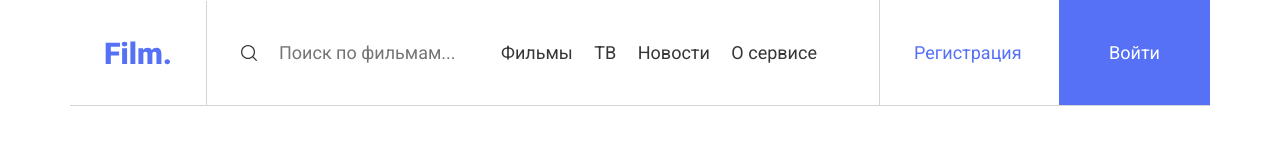
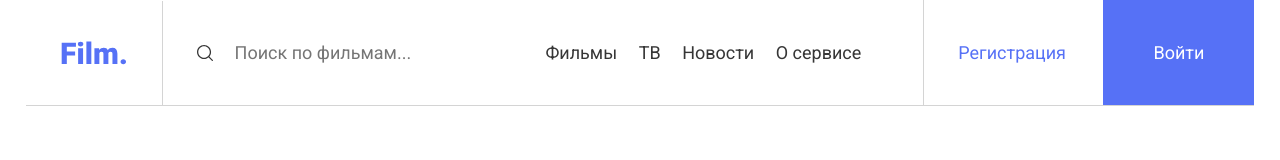
Before and after one commit to Vandon13/ghostbuster, a plain HTML site: page src/index.html in a window 1280 px wide. Drawn offline with Linux system fonts and the light colour scheme.

Commit message:
One bug was fixed and new feature was added

```diff
--- a/src/sass/_grid.sass
+++ b/src/sass/_grid.sass
@@ -1,4 +1,4 @@
 .container
-	max-width: 1140px
+	max-width: 1440px
 	margin: 0 auto
 	width: 96%
--- a/src/sass/sections/_hero.sass
+++ b/src/sass/sections/_hero.sass
@@ -13,16 +13,31 @@
 		font-size: 18px
 		line-height: 21px
 		color: #A5A5A5
+		cursor: pointer
 	&__main
 		margin-right: 44px
 		margin-left: auto
 	&__link
+		position: relative
 		color: $text-color
 		font-style: normal
 		font-weight: normal
 		font-size: 18px
 		line-height: 21px
 		margin-right: 18px
+		&:after
+			content: ''
+			position: absolute
+			bottom: 0
+			left: 0
+			width: 100%
+			height: 2px
+			background-color: #000000
+			transform: scaleX(0)
+			transition: transform 0.2s
+		&:hover
+			&:after
+				transform: scaleX(1)
 	&__button
 		padding: 42px 50px
 		background-color: $interface-color
```
Also changed, not shown: src/index.html (+0 -1 lines), src/css/style.css.
